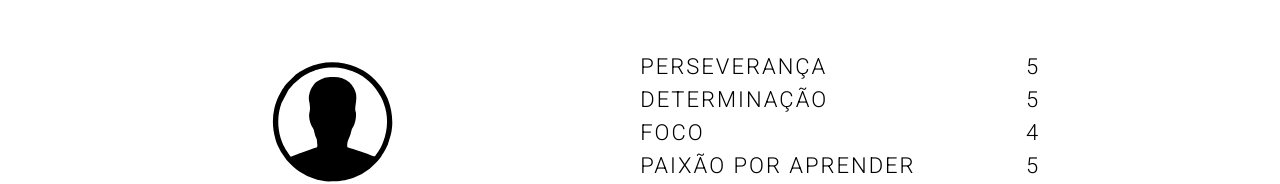
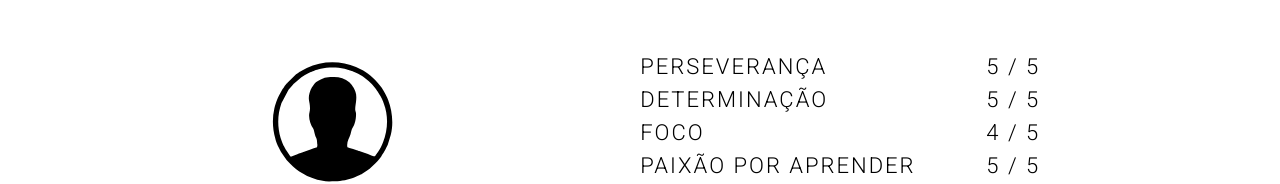
Before and after one commit to viniciusgoneli/portfolio-pessoal, a Next.js app: page / in a window 1280 px wide. Shown: the part 662-846 px from the top of the page. Built offline with nearby package versions, Linux system fonts and the light colour scheme.

Commit message:
Components directories refactored

```diff
--- a/components/Banner.jsx
+++ b/components/Banner/Banner.jsx
@@ -1,6 +1,6 @@
-import bannerImage from './../public/images/banner-image.png'
+import bannerImage from './../../public/images/banner-image.png'
 import Image from 'next/image'
-import styles from './../styles/Banner.module.css'
+import styles from './../../styles/Banner.module.css'
 
 function Banner(){
     const description = 'Meu nome é Vinicius, tenho 24 anos e sou desenvolvedor front-end com 6 meses de experiência na área. Eu amo resolver problemas usando programação a tal ponto de passar o dia todo estudando e me aprimorando.'
--- a/components/Navbar.jsx
+++ b/components/Navbar/Navbar.jsx
@@ -1,6 +1,6 @@
-import githubLogo from './../public/images/github.png'
+import githubLogo from './../../public/images/github.png'
 import Image from 'next/image'
-import styles from './../styles/Navbar.module.css'
+import styles from './../../styles/Navbar.module.css'
 
 function Navbar(){
     return(
--- a/components/Skill.jsx
+++ b/components/Skill/Skill.jsx
@@ -1,5 +1,5 @@
 import Image from 'next/image'
-import styles from './../styles/Skill.module.css'
+import styles from './../../styles/Skill.module.css'
 
 function formatSkillName(skill = ''){
     const chars = [...skill];
@@ -15,7 +15,7 @@ export default function Skill(props){
         return(
             <li className={styles.listDiv__listItem} key={index}>
                 <p className={styles.listItem__p}>{ formatSkillName(skillName) }</p>
-                <p className={styles.listItem__p}>{ skillLevel }</p>
+                <p className={styles.listItem__p}>{ skillLevel } / 5</p>
             </li>
         )
     })
--- a/components/SkillsSection.jsx
+++ b/components/SkillsSection/SkillsSection.jsx
@@ -1,6 +1,6 @@
-import softSkillsSvg from './../public/images/person-draw.svg'
-import hardSkillsSvg from './../public/images/html-tags.svg'
-import Skill from './Skill'
+import softSkillsSvg from './../../public/images/person-draw.svg'
+import hardSkillsSvg from './../../public/images/html-tags.svg'
+import Skill from '../Skill/Skill'
 
 function SkillsSection(){
     const softSklls = {
--- a/pages/index.js
+++ b/pages/index.js
@@ -1,7 +1,7 @@
 import Head from 'next/head'
-import Navbar from '../components/Navbar.jsx'
-import Banner from '../components/Banner.jsx'
-import SkillsSection from '../components/SkillsSection.jsx'
+import Navbar from '../components/Navbar/Navbar.jsx'
+import Banner from '../components/Banner/Banner.jsx'
+import SkillsSection from '../components/SkillsSection/SkillsSection.jsx'
 
 export default function Home() {
   return (
```
